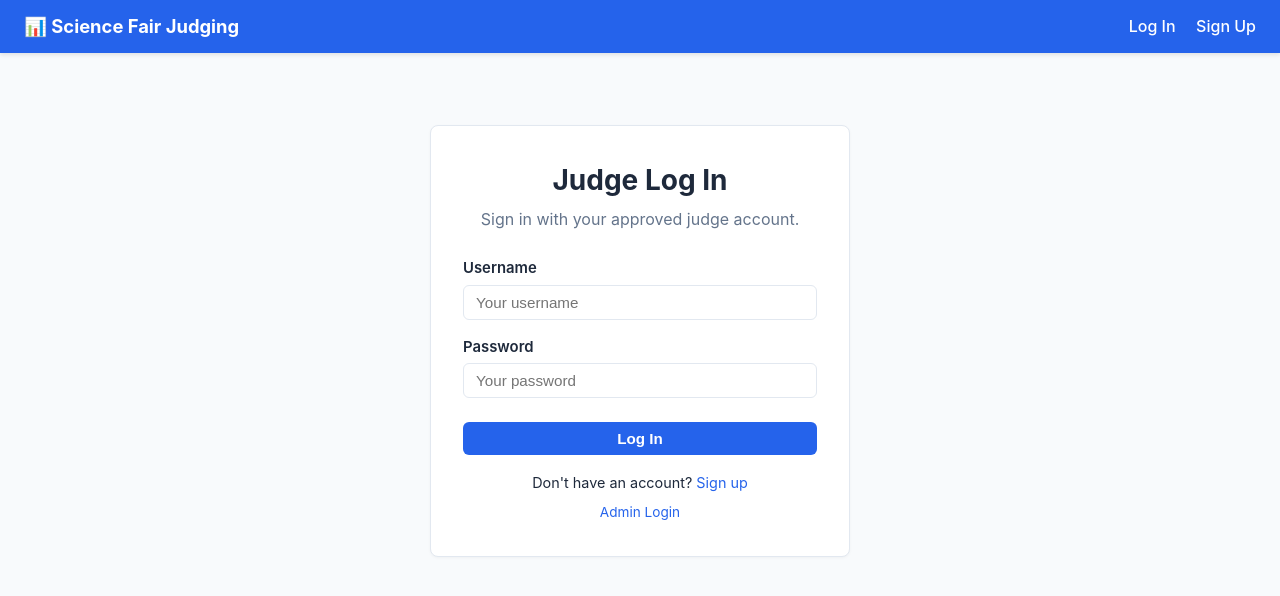
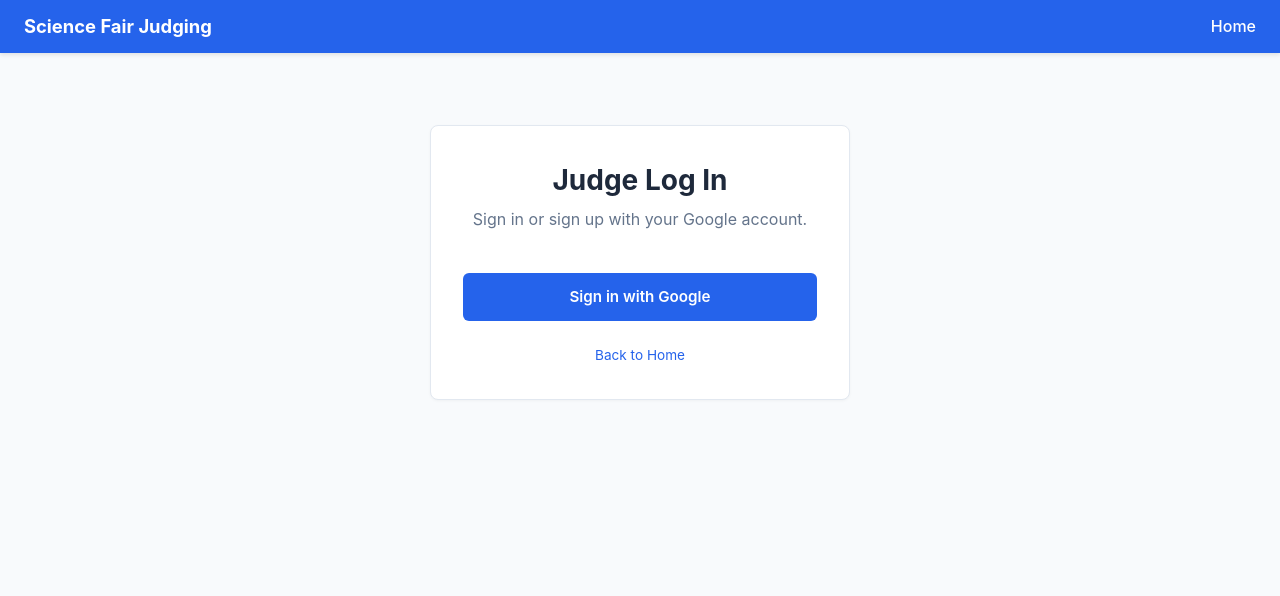
Before and after one commit to 25benjaminli/science_fair_judging, a Flask app: page /login in a window 1280 px wide. Shown: the top 596 px of the page. Run offline with Flask 3, Linux system fonts and the light colour scheme.

Commit message:
change backend to firebase because sqlite doesnt handle concurrent writes to the DB, and also because oauth good

```diff
--- a/app.py
+++ b/app.py
@@ -1,6 +1,5 @@
 import os
 import hmac
-import sqlite3
 import secrets
 from functools import wraps
 from datetime import datetime, timezone
@@ -10,12 +9,13 @@ from flask import (
     Flask, render_template, request, redirect, url_for,
     session, flash, g, jsonify, send_file, abort
 )
+from authlib.integrations.flask_client import OAuth
 
 from utils import (
-    DATABASE, DATA_DIR, ADMIN_PASSWORD,
+    DATA_DIR, ADMIN_PASSWORD,
     SCORING_COLUMNS, SCORING_SHORT_NAMES,
-    init_db, hash_password, verify_password, generate_judge_id,
-    sanitize_text, validate_username, load_student_projects,
+    init_db, get_db, generate_judge_id,
+    sanitize_text, load_student_projects,
     process_scores, verify_validity,
 )
 
@@ -26,20 +26,18 @@ app.config["SESSION_COOKIE_SAMESITE"] = "Lax"
 app.config["SESSION_COOKIE_SECURE"] = os.environ.get(
     "FLASK_ENV") == "production"
 
+init_db()
 
-def get_db():
-    if "db" not in g:
-        g.db = sqlite3.connect(DATABASE)
-        g.db.row_factory = sqlite3.Row
-    return g.db
-
-
-@app.teardown_appcontext
-def close_db(exc):
-    db = g.pop("db", None)
-    if db is not None:
-        db.close()
-
+oauth = OAuth(app)
+google = oauth.register(
+    name='google',
+    client_id=os.environ.get("GOOGLE_CLIENT_ID"),
+    client_secret=os.environ.get("GOOGLE_CLIENT_SECRET"),
+    server_metadata_url='https://accounts.google.com/.well-known/openid-configuration',
+    client_kwargs={
+        'scope': 'openid email profile'
+    }
+)
 
 @app.before_request
 def csrf_protect():
@@ -56,10 +54,6 @@ def generate_csrf_token():
     if "csrf_token" not in session:
         session["csrf_token"] = secrets.token_hex(32)
 
-
-# ---------------------------------------------------------------------------
-# Auth decorators
-# ---------------------------------------------------------------------------
 
 def login_required(f):
     @wraps(f)
@@ -80,80 +74,67 @@ def admin_required(f):
         return f(*args, **kwargs)
     return decorated
 
-
-# ---------------------------------------------------------------------------
-# Routes – Public
-# ---------------------------------------------------------------------------
+# LOGIN / SIGNUP STUFF
 
 @app.route("/")
 def index():
-    return redirect(url_for("login"))
+    return render_template("index.html")
+
+@app.route("/login")
+def login():
+    # Only initiate OAuth flow if the user explicitly clicked "Sign in with Google"
+    # Otherwise render the judge login page with the Google button
+    if request.args.get('provider') == 'google':
+        redirect_uri = url_for("auth_callback", _external=True)
+        return google.authorize_redirect(redirect_uri)
+    return render_template("login.html")
 
 
-# ---------------------------------------------------------------------------
-# Routes – Judge signup / login
-# ---------------------------------------------------------------------------
+@app.route("/auth/callback")
+def auth_callback():
+    token = google.authorize_access_token()
+    user_info = token.get("userinfo")
+    if not user_info:
+        flash("Failed to get user info from Google.", "danger")
+        return redirect(url_for("index"))
 
-@app.route("/signup", methods=["GET", "POST"])
+    email = user_info.get("email")
+    first_name = user_info.get("given_name", "")
+    last_name = user_info.get("family_name", "")
+
+    db = get_db()
+    users_ref = db.collection('judges')
+    docs = users_ref.where('email', '==', email).limit(1).get()
+
+    if docs:
+        judge_doc = docs[0]
+        judge = judge_doc.to_dict()
+        if not judge.get("approved"):
+            flash("Your account is pending admin approval.", "warning")
+            return render_template("login.html") # Render base template instead of redirect loop
+
+        session["judge_id"] = judge["judge_id"]
+        session["judge_db_id"] = judge_doc.id
+        session["judge_name"] = f"{judge['first_name']} {judge['last_name']}"
+        return redirect(url_for("judge_dashboard"))
+    else:
+        # Create user
+        judge_id = generate_judge_id(first_name, last_name, db)
+        users_ref.add({
+            'email': email,
+            'first_name': first_name,
+            'last_name': last_name,
+            'judge_id': judge_id,
+            'approved': 0,
+            'created_at': str(datetime.now(timezone.utc)) + ' UTC'
+        })
+        flash("Account created! Please wait for admin approval before logging in.", "success")
+        return render_template("login.html")
+
+@app.route("/signup")
 def signup():
-    if request.method == "POST":
-        username = sanitize_text(request.form.get("username", ""), 50)
-        password = request.form.get("password", "").strip()
-        first_name = sanitize_text(request.form.get("first_name", ""), 50)
-        last_name = sanitize_text(request.form.get("last_name", ""), 50)
-
-        if not all([username, password, first_name, last_name]):
-            flash("All fields are required.", "danger")
-            return redirect(url_for("signup"))
-
-        if not validate_username(username):
-            flash(
-                "Username must be 3-50 characters (letters, numbers, underscore only).", "danger")
-            return redirect(url_for("signup"))
-
-        if len(password) < 4:
-            flash("Password must be at least 4 characters.", "danger")
-            return redirect(url_for("signup"))
-
-        db = get_db()
-        if db.execute("SELECT 1 FROM judges WHERE username = ?", (username,)).fetchone():
-            flash("Username already taken.", "danger")
-            return redirect(url_for("signup"))
-
-        judge_id = generate_judge_id(first_name, last_name, db)
-        db.execute(
-            "INSERT INTO judges (username, password_hash, first_name, last_name, judge_id, created_at) VALUES (?, ?, ?, ?, ?, ?)",
-            (username, hash_password(password), first_name,
-             last_name, judge_id, (str(datetime.now(timezone.utc)) + ' UTC')),
-        )
-        db.commit()
-        flash(
-            "Account created! Please wait for admin approval before logging in.", "success")
-        return redirect(url_for("login"))
-
-    return render_template("signup.html")
-
-
-@app.route("/login", methods=["GET", "POST"])
-def login():
-    if request.method == "POST":
-        username = sanitize_text(request.form.get("username", ""), 50)
-        password = request.form.get("password", "").strip()
-        db = get_db()
-        judge = db.execute(
-            "SELECT * FROM judges WHERE username = ?", (username,)).fetchone()
-        if judge and verify_password(judge["password_hash"], password):
-            if not judge["approved"]:
-                flash("Your account is pending admin approval.", "warning")
-                return redirect(url_for("login"))
-            session["judge_id"] = judge["judge_id"]
-            session["judge_db_id"] = judge["id"]
-            session["judge_name"] = f"{judge['first_name']} {judge['last_name']}"
-            return redirect(url_for("judge_dashboard"))
-        flash("Invalid username or password.", "danger")
-        return redirect(url_for("login"))
-
-    return render_template("login.html")
+    # Treat signup the same as login for OAuth
+    return redirect(url_for("login"))
 
 
 @app.route("/logout")
@@ -162,31 +143,23 @@ def logout():
     flash("Logged out.", "info")
     return redirect(url_for("login"))
 
-
-# ---------------------------------------------------------------------------
-# Routes – Judge dashboard & scoring
-# ---------------------------------------------------------------------------
+# JUDGING STUFF
 
 @app.route("/judge")
 @login_required
 def judge_dashboard():
     db = get_db()
-    judge = db.execute("SELECT * FROM judges WHERE judge_id = ?",
-                       (session["judge_id"],)).fetchone()
+
+    judge_docs = db.collection('judges').where('judge_id', '==', session["judge_id"]).limit(1).get()
+    judge = judge_docs[0].to_dict() if judge_docs else {}
 
     # Get projects this judge has already scored
-    scored = db.execute(
-        "SELECT student_project_id FROM scores WHERE judge_id = ?",
-        (session["judge_id"],),
-    ).fetchall()
-    scored_ids = {r["student_project_id"] for r in scored}
+    scored_docs = db.collection('scores').where('judge_id', '==', session["judge_id"]).get()
+    scored_ids = {d.to_dict().get("student_project_id") for d in scored_docs}
 
     # Get only assigned projects for this judge
-    assigned = db.execute(
-        "SELECT student_project_id FROM judge_assignments WHERE judge_id = ?",
-        (session["judge_id"],),
-    ).fetchall()
-    assigned_ids = {r["student_project_id"] for r in assigned}
+    assigned_docs = db.collection('judge_assignments').where('judge_id', '==', session["judge_id"]).get()
+    assigned_ids = {d.to_dict().get("student_project_id") for d in assigned_docs}
 
     student_assignments = load_student_projects()
     projects = []
@@ -223,19 +196,13 @@ def score_project(project_id):
     project_info = project_row.iloc[0]
 
     # Check that this judge is assigned to this project
-    assigned = db.execute(
-        "SELECT 1 FROM judge_assignments WHERE judge_id = ? AND student_project_id = ?",
-        (session["judge_id"], project_id),
-    ).fetchone()
+    assigned = db.collection('judge_assignments').where('judge_id', '==', session["judge_id"]).where('student_project_id', '==', project_id).limit(1).get()
     if not assigned:
         flash("You are not assigned to this project.", "danger")
         return redirect(url_for("judge_dashboard"))
 
     # Check for existing score — block re-scoring
-    existing = db.execute(
-        "SELECT * FROM scores WHERE judge_id = ? AND student_project_id = ?",
-        (session["judge_id"], project_id),
-    ).fetchone()
+    existing = db.collection('scores').where('judge_id', '==', session["judge_id"]).where('student_project_id', '==', project_id).limit(1).get()
     if existing:
         flash("You have already scored this project.", "warning")
         return redirect(url_for("judge_dashboard"))
@@ -256,14 +223,17 @@ def score_project(project_id):
         comments = sanitize_text(request.form.get("comments", ""), 500)
         student_name = f"{project_info.get('Student First Name', '')} {project_info.get('Student Last Name', '')}"
 
-        db.execute(
-            f"""INSERT INTO scores (judge_id, student_project_id,
-                {', '.join(SCORING_SHORT_NAMES)}, comments, student_name)
-            VALUES (?, ?, {', '.join('?' for _ in SCORING_SHORT_NAMES)}, ?, ?)""",
-            [session["judge_id"], project_id] + [values[k]
-                                                 for k in SCORING_SHORT_NAMES] + [comments, student_name],
-        )
-        db.commit()
+        score_data = {
+            "judge_id": session["judge_id"],
+            "student_project_id": project_id,
+            "comments": comments,
+            "student_name": student_name,
+            "created_at": str(datetime.now(timezone.utc)) + ' UTC'
+        }
+        score_data.update(values)
+
+        db.collection('scores').add(score_data)
+
         flash(f"Score submitted for {project_id}.", "success")
         return redirect(url_for("judge_dashboard"))
 
@@ -274,10 +244,7 @@ def score_project(project_id):
         scoring_fields=list(zip(SCORING_SHORT_NAMES, SCORING_COLUMNS)),
     )
 
-
-# ---------------------------------------------------------------------------
-# Routes – Admin
-# ---------------------------------------------------------------------------
+# ADMIN STUFF
 
 @app.route("/admin/login", methods=["GET", "POST"])
 def admin_login():
@@ -295,24 +262,34 @@ def admin_login():
 @admin_required
 def admin_dashboard():
     db = get_db()
-    pending = db.execute(
-        "SELECT * FROM judges WHERE approved = 0 ORDER BY created_at DESC").fetchall()
-    approved_raw = db.execute(
-        "SELECT * FROM judges WHERE approved = 1 ORDER BY last_name, first_name").fetchall()
+
+    # Get all judges
+    judges_docs = db.collection('judges').get()
+    judges = [{"id": d.id, **d.to_dict()} for d in judges_docs]
+
+    pending = [j for j in judges if not j.get("approved")]
+    # Sort pending by created_at DESC
+    pending.sort(key=lambda x: x.get("created_at", ""), reverse=True)
+
+    approved_raw = [j for j in judges if j.get("approved")]
+    # Sort approved by last_name, first_name
+    approved_raw.sort(key=lambda x: (x.get("last_name", "").lower(), x.get("first_name", "").lower()))
 
     # Add assignment counts for each approved judge
+    assignments_docs = db.collection('judge_assignments').get()
+    assignment_counts = {}
+    for doc in assignments_docs:
+        jid = doc.to_dict().get("judge_id")
+        assignment_counts[jid] = assignment_counts.get(jid, 0) + 1
+
     approved = []
     for j in approved_raw:
-        count = db.execute(
-            "SELECT COUNT(*) as cnt FROM judge_assignments WHERE judge_id = ?",
-            (j["judge_id"],),
-        ).fetchone()["cnt"]
-        approved.append({**dict(j), "assignment_count": count})
+        count = assignment_counts.get(j.get("judge_id"), 0)
+        approved.append({**j, "assignment_count": count})
 
-    total_scores = db.execute(
-        "SELECT COUNT(*) as cnt FROM scores").fetchone()["cnt"]
-    total_judges = db.execute(
-        "SELECT COUNT(*) as cnt FROM judges WHERE approved = 1").fetchone()["cnt"]
+    scores_docs = db.collection('scores').get()
+    total_scores = len(scores_docs)
+    total_judges = len(approved_raw)
 
     return render_template(
         "admin_dashboard.html",
@@ -323,35 +300,41 @@ def admin_dashboard():
     )
 
 
-@app.route("/admin/approve/<int:judge_db_id>", methods=["POST"])
+@app.route("/admin/approve/<judge_db_id>", methods=["POST"])
 @admin_required
 def approve_judge(judge_db_id):
     db = get_db()
-    db.execute("UPDATE judges SET approved = 1 WHERE id = ?", (judge_db_id,))
-    db.commit()
+    db.collection('judges').document(judge_db_id).update({'approved': 1})
     flash("Judge approved.", "success")
     return redirect(url_for("admin_dashboard"))
 
 
-@app.route("/admin/reject/<int:judge_db_id>", methods=["POST"])
+@app.route("/admin/reject/<judge_db_id>", methods=["POST"])
 @admin_required
 def reject_judge(judge_db_id):
     db = get_db()
-    db.execute("DELETE FROM judges WHERE id = ? AND approved = 0", (judge_db_id,))
-    db.commit()
-    flash("Judge rejected and removed.", "info")
+
+    judge_doc = db.collection('judges').document(judge_db_id).get()
+    if judge_doc.exists and not judge_doc.to_dict().get("approved"):
+        db.collection('judges').document(judge_db_id).delete()
+        flash("Judge rejected and removed.", "info")
+    else:
+        flash("Judge could not be rejected.", "warning")
+
     return redirect(url_for("admin_dashboard"))
 
 
-@app.route("/admin/assign/<int:judge_db_id>", methods=["GET", "POST"])
+@app.route("/admin/assign/<judge_db_id>", methods=["GET", "POST"])
 @admin_required
 def admin_assign_judge(judge_db_id):
     db = get_db()
-    judge = db.execute(
-        "SELECT * FROM judges WHERE id = ? AND approved = 1", (judge_db_id,)).fetchone()
-    if not judge:
+    judge_doc = db.collection('judges').document(judge_db_id).get()
+    if not judge_doc.exists or not judge_doc.to_dict().get("approved"):
         flash("Judge not found or not approved.", "danger")
         return redirect(url_for("admin_dashboard"))
+
+    judge = judge_doc.to_dict()
+    judge["id"] = judge_doc.id
 
     student_assignments = load_student_projects()
 
@@ -360,24 +343,22 @@ def admin_assign_judge(judge_db_id):
         selected = [pid.strip().upper() for pid in selected]
 
         # Clear existing assignments and re-insert
-        db.execute("DELETE FROM judge_assignments WHERE judge_id = ?",
-                   (judge["judge_id"],))
+        existing_assignments = db.collection('judge_assignments').where('judge_id', '==', judge["judge_id"]).get()
+        for doc in existing_assignments:
+            doc.reference.delete()
+
         for pid in selected:
-            db.execute(
-                "INSERT OR IGNORE INTO judge_assignments (judge_id, student_project_id) VALUES (?, ?)",
-                (judge["judge_id"], pid),
-            )
-        db.commit()
-        flash(
-            f"Assigned {len(selected)} project(s) to {judge['first_name']} {judge['last_name']}.", "success")
+            db.collection('judge_assignments').add({
+                'judge_id': judge["judge_id"],
+                'student_project_id': pid
+            })
+
+        flash(f"Assigned {len(selected)} project(s) to {judge['first_name']} {judge['last_name']}.", "success")
         return redirect(url_for("admin_dashboard"))
 
     # Get current assignments
-    current = db.execute(
-        "SELECT student_project_id FROM judge_assignments WHERE judge_id = ?",
-        (judge["judge_id"],),
-    ).fetchall()
-    assigned_ids = {r["student_project_id"] for r in current}
+    current = db.collection('judge_assignments').where('judge_id', '==', judge["judge_id"]).get()
+    assigned_ids = {doc.to_dict().get("student_project_id") for doc in current}
 
     # Build project list grouped by category
     categories = {}
@@ -401,28 +382,33 @@ def admin_assign_judge(judge_db_id):
     )
 
 
-@app.route("/admin/assign_category/<int:judge_db_id>/<path:category>", methods=["POST"])
+@app.route("/admin/assign_category/<judge_db_id>/<path:category>", methods=["POST"])
 @admin_required
 def admin_assign_category(judge_db_id, category):
     """Quick-assign all projects in a category to a judge."""
     db = get_db()
-    judge = db.execute(
-        "SELECT * FROM judges WHERE id = ? AND approved = 1", (judge_db_id,)).fetchone()
-    if not judge:
+    judge_doc = db.collection('judges').document(judge_db_id).get()
+    if not judge_doc.exists or not judge_doc.to_dict().get("approved"):
         flash("Judge not found or not approved.", "danger")
         return redirect(url_for("admin_dashboard"))
+
+    judge = judge_doc.to_dict()
 
     student_assignments = load_student_projects()
     cat_projects = student_assignments[student_assignments["Category"] == category]
     count = 0
     for _, row in cat_projects.iterrows():
         pid = row["ID (project)"]
-        db.execute(
-            "INSERT OR IGNORE INTO judge_assignments (judge_id, student_project_id) VALUES (?, ?)",
-            (judge["judge_id"], pid),
-        )
+
+        # Check if assignment already exists
+        existing = db.collection('judge_assignments').where('judge_id', '==', judge["judge_id"]).where('student_project_id', '==', pid).limit(1).get()
+        if not existing:
+            db.collection('judge_assignments').add({
+                'judge_id': judge["judge_id"],
+                'student_project_id': pid
+            })
         count += 1
-    db.commit()
+
     flash(
         f"Assigned {count} project(s) in '{category}' to {judge['first_name']} {judge['last_name']}.", "success")
     return redirect(url_for("admin_assign_judge", judge_db_id=judge_db_id))
@@ -475,12 +461,23 @@ def admin_download():
 @admin_required
 def admin_view_scores():
     db = get_db()
-    scores = db.execute("""
-        SELECT s.*, j.first_name, j.last_name
-        FROM scores s
-        JOIN judges j ON s.judge_id = j.judge_id
-        ORDER BY s.created_at DESC
-    """).fetchall()
+
+    scores_docs = db.collection('scores').get()
+    judges_docs = db.collection('judges').get()
+
+    # Create lookup map for judge info
+    judges_map = {doc.to_dict().get("judge_id"): doc.to_dict() for doc in judges_docs}
+
+    scores = []
+    for doc in scores_docs:
+        s = doc.to_dict()
+        j = judges_map.get(s.get("judge_id"), {})
+        s["first_name"] = j.get("first_name", "Unknown")
+        s["last_name"] = j.get("last_name", "Unknown")
+        scores.append(s)
+
+    scores.sort(key=lambda x: x.get("created_at", ""), reverse=True)
+
     return render_template("admin_scores.html", scores=scores, scoring_names=SCORING_SHORT_NAMES)
 
 
@@ -490,11 +487,6 @@ def admin_logout():
     flash("Admin logged out.", "info")
     return redirect(url_for("admin_login"))
 
-
-# ---------------------------------------------------------------------------
-# Init & Run
-# ---------------------------------------------------------------------------
-
 if __name__ == "__main__":
     init_db()
     debug = os.environ.get("FLASK_ENV") != "production"
--- a/templates/admin_assign.html
+++ b/templates/admin_assign.html
@@ -3,7 +3,7 @@
 
 {% block navbar %}
 <nav class="navbar">
-    <span class="brand">📊 Admin Panel</span>
+    <span class="brand"> Admin Panel</span>
     <div>
         <a href="{{ url_for('admin_dashboard') }}">Judges</a>
         <a href="{{ url_for('admin_results') }}">Results</a>
--- a/templates/admin_dashboard.html
+++ b/templates/admin_dashboard.html
@@ -3,7 +3,7 @@
 
 {% block navbar %}
 <nav class="navbar">
-    <span class="brand">📊 Admin Panel</span>
+    <span class="brand"> Admin Panel</span>
     <div>
         <a href="{{ url_for('admin_dashboard') }}">Judges</a>
         <a href="{{ url_for('admin_results') }}">Results</a>
--- a/templates/admin_login.html
+++ b/templates/admin_login.html
@@ -3,7 +3,7 @@
 
 {% block navbar %}
 <nav class="navbar">
-    <span class="brand">📊 Science Fair Judging – Admin</span>
+    <span class="brand"> Science Fair Judging – Admin</span>
     <div>
         <a href="{{ url_for('login') }}">Judge Login</a>
     </div>
--- a/templates/admin_results.html
+++ b/templates/admin_results.html
@@ -3,7 +3,7 @@
 
 {% block navbar %}
 <nav class="navbar">
-    <span class="brand">📊 Admin Panel</span>
+    <span class="brand"> Admin Panel</span>
     <div>
         <a href="{{ url_for('admin_dashboard') }}">Judges</a>
         <a href="{{ url_for('admin_results') }}">Results</a>
--- a/templates/admin_scores.html
+++ b/templates/admin_scores.html
@@ -3,7 +3,7 @@
 
 {% block navbar %}
 <nav class="navbar">
-    <span class="brand">📊 Admin Panel</span>
+    <span class="brand"> Admin Panel</span>
     <div>
         <a href="{{ url_for('admin_dashboard') }}">Judges</a>
         <a href="{{ url_for('admin_results') }}">Results</a>
--- a/templates/judge_dashboard.html
+++ b/templates/judge_dashboard.html
@@ -3,7 +3,7 @@
 
 {% block navbar %}
 <nav class="navbar">
-    <span class="brand">📊 Science Fair Judging</span>
+    <span class="brand"> Science Fair Judging</span>
     <div>
         <a href="{{ url_for('judge_dashboard') }}">Dashboard</a>
         <a href="{{ url_for('logout') }}">Log Out</a>
--- a/templates/login.html
+++ b/templates/login.html
@@ -3,38 +3,27 @@
 
 {% block navbar %}
 <nav class="navbar">
-    <span class="brand">📊 Science Fair Judging</span>
+    <span class="brand"> Science Fair Judging</span>
     <div>
-        <a href="{{ url_for('login') }}">Log In</a>
-        <a href="{{ url_for('signup') }}">Sign Up</a>
+        <a href="{{ url_for('index') }}">Home</a>
     </div>
 </nav>
 {% endblock %}
 
 {% block content %}
 <div class="auth-wrapper">
-    <div class="card">
+    <div class="card" style="text-align: center;">
         <h1>Judge Log In</h1>
-        <p class="subtitle">Sign in with your approved judge account.</p>
+        <p class="subtitle">Sign in or sign up with your Google account.</p>
 
-        <form method="POST" action="{{ url_for('login') }}">
-            <input type="hidden" name="csrf_token" value="{{ session['csrf_token'] }}">
-            <div class="form-group">
-                <label for="username">Username</label>
-                <input type="text" id="username" name="username" required placeholder="Your username">
-            </div>
-            <div class="form-group">
-                <label for="password">Password</label>
-                <input type="password" id="password" name="password" required placeholder="Your password">
-            </div>
-            <button type="submit" class="btn btn-primary" style="width:100%; margin-top:0.5rem;">Log In</button>
-        </form>
+        <!-- We use an empty form or direct link to start the Google OAuth flow,
+             which simplifies the design. -->
+        <a href="{{ url_for('login', provider='google') }}" class="btn btn-primary" style="display:inline-block; width:100%; margin-top:1rem; padding: 0.75rem;">
+            Sign in with Google
+        </a>
 
-        <p style="text-align:center; margin-top:1rem; font-size:0.9rem;">
-            Don't have an account? <a href="{{ url_for('signup') }}" class="link">Sign up</a>
-        </p>
-        <p style="text-align:center; margin-top:0.5rem; font-size:0.85rem; color: var(--text-muted);">
-            <a href="{{ url_for('admin_login') }}" class="link">Admin Login</a>
+        <p style="text-align:center; margin-top:1.5rem; font-size:0.85rem; color: var(--text-muted);">
+            <a href="{{ url_for('index') }}" class="link">Back to Home</a>
         </p>
     </div>
 </div>
--- a/templates/score_form.html
+++ b/templates/score_form.html
@@ -3,7 +3,7 @@
 
 {% block navbar %}
 <nav class="navbar">
-    <span class="brand">📊 Science Fair Judging</span>
+    <span class="brand"> Science Fair Judging</span>
     <div>
         <a href="{{ url_for('judge_dashboard') }}">Dashboard</a>
         <a href="{{ url_for('logout') }}">Log Out</a>
```
Also changed, not shown: templates/index.html (added, +32 -0 lines), templates/signup.html (deleted, +0 -46 lines), utils.py (+29 -110 lines), README.md, 1 other file.
